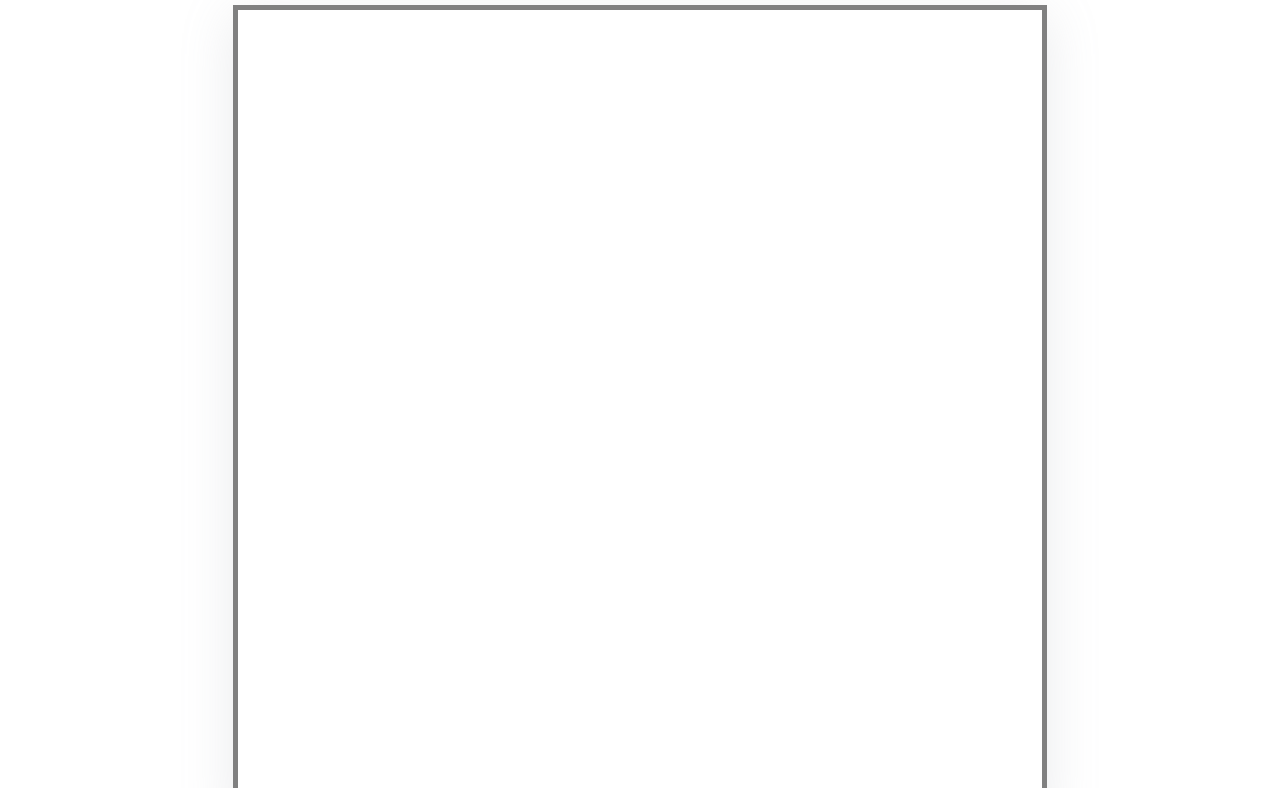
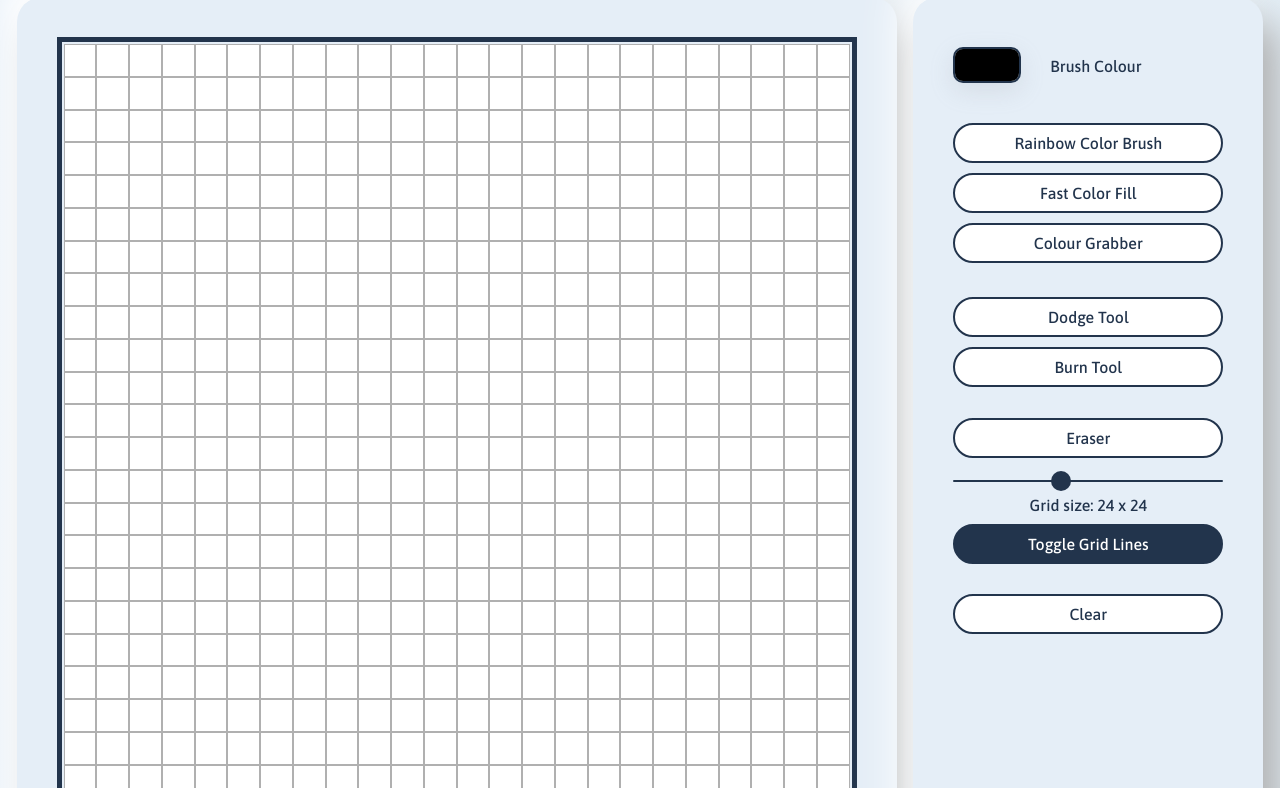
Before and after one commit to Luong-Bao-Thai/etch-a-sketch, a plain HTML site: page index.html in a window 1280 px wide. Shown: the part 75-863 px from the top of the page. Drawn offline with Linux system fonts and the light colour scheme.

Commit message:
Update UI

```diff
--- a/app.js
+++ b/app.js
@@ -1,16 +1,18 @@
 
-const container = document.getElementById("container");
+const gridContainer_div = document.getElementById("grid-container");
 
 
 function makeRows(rows, cols) {
-    container.style.setProperty('--grid-rows', rows);
-    container.style.setProperty('--grid-cols', cols);
+    gridContainer_div.style.setProperty('--grid-rows', rows);
+    gridContainer_div.style.setProperty('--grid-cols', cols);
     for (c = 0; c < (rows * cols); c++) {
         let cell = document.createElement("div");
-        // cell.innerText = (c + 1);
-        container.appendChild(cell).className = "grid-item";
+        gridContainer_div.appendChild(cell).className = "grid-item";
+        cell.setAttribute('draggable', 'false');
+        cell.style.backgroundColor = 'transperent';
+        // cell.style.borderRadius = '';
         cell.addEventListener("mousemove", () => cell.style.backgroundColor = 'black');
     };
 };
 
-makeRows(100, 100);
+makeRows(24, 24);
--- a/index.html
+++ b/index.html
@@ -5,12 +5,52 @@
     <meta charset="UTF-8">
     <meta http-equiv="X-UA-Compatible" content="IE=edge">
     <meta name="viewport" content="width=device-width, initial-scale=1.0">
-    <title>Etch-a-sketch</title>
+    <title>8bit ARTIST</title>
 </head>
 <body>
-    <h1 class="header">Etch-a-sketch</h1>
+    <div class="canvas">
+        <h1 class="header">8bit ARTIST</h1>
+        <div class="main">
+            <div class="grid-wrapper">
+                <div id="grid-container" class="toggle-grid" draggable="false"></div>
+            </div>
+            <div class="controls">
 
-    <div id="container"></div>
+                <div class="color-card">
+                    <div class="color-box">
+                        <input type="color" id="color-select">
+                    </div>
+                    <span>Brush Colour</span>
+                </div>
+                <!-- <div class="color-card cc2">
+                    <div class="color-box">
+                        <input type="color" id="bg-color-select" value="#ffffff">
+                    </div>
+                    <span>Background Colour</span>
+                </div> -->
+                <button id="rainbow-btn">Rainbow Color Brush</button>
+                <button id="color-fill">Fast Color Fill</button>
+                <button id="color-grabber">Colour Grabber</button>
+
+                <button id="lighten-btn">Dodge Tool</button>
+                <button id="shader-btn">Burn Tool</button>
+
+                <button id="eraser-btn">Eraser</button>
+
+                <div class="slider-box">
+                    <input type="range" value="24" min="1" max="60" id="range-slider" onmousemove="rangeSliderValue(this.value)"
+                        onChange="rangeSlider(this.value)">
+                    <div id="progress-bar"></div>
+                </div>
+
+                <p class="grid-size">Grid size: <span id="range-value">24</span> x <span id="range-value">24</span></p>
+
+                <button id="grid-btn" class="btn-on">Toggle Grid Lines</button>
+                <button id="clear-grid">Clear</button>
+
+            </div>
+        </div>
+    </div>
 
     <script src="app.js"></script>
 </body>
--- a/style.css
+++ b/style.css
@@ -1,15 +1,67 @@
+@import url("https://fonts.googleapis.com/css2?family=Asap:wght@400;500;700&family=Press+Start+2P&display=swap");
+
+* {
+  box-sizing: border-box;
+  margin: 0;
+  padding: 0;
+}
+
 :root {
   --grid-cols: 1;
   --grid-rows: 1;
+  --main-color: #22344c;
 }
 
-#container {
+.canvas {
+  background: rgb(236, 243, 250);
+  background: linear-gradient(
+    101deg,
+    rgba(236, 243, 250, 1) 0%,
+    rgba(227, 238, 246, 1) 100%
+  );
+}
+
+h1 {
+  display: flex;
+  justify-content: center;
+  align-items: center;
+  margin: auto;
+  padding: 20px;
+  font-family: "Press Start 2P", cursive;
+  color: #ee802c;
+  /* background: -webkit-linear-gradient(100deg, #f2aa74, #ee802c);
+  -webkit-background-clip: text;
+  -webkit-text-fill-color: transparent; */
+}
+
+.main {
+  display: flex;
+  justify-content: space-evenly;
+  max-width: 1900px;
+  margin-left: auto;
+  margin-right: auto;
+  /* background-color: #ececec; */
+}
+
+/* Grid sytles */
+.grid-wrapper {
+  width: 880px;
+  height: 880px;
+  background-color: #e5eef7;
+  border-radius: 25px;
+  display: flex;
+  justify-content: center;
+  align-items: center;
+  box-shadow: 20px 20px 42px -5px #adadad, -15px -20px 30px -5px #ffffff;
+}
+
+#grid-container {
   width: 800px;
   height: 800px;
   margin: auto;
-  border: 5px solid grey;
+  border: 5px solid #22344c;
   padding: 2px;
-  box-shadow: rgba(149, 157, 165, 0.2) 0px 10px 50px;
+  /* box-shadow: rgba(149, 157, 165, 0.2) 0px 10px 50px; */
   /* background-color: gray; */
   display: grid;
   /* grid-gap: 1em; */
@@ -20,6 +72,127 @@
 .grid-item {
   /* padding: 1em;
   text-align: center; */
-  /* border: 1px solid #ddd; */
+  border: 1px solid rgba(99, 99, 99, 0.5);
   aspect-ratio: 1;
+  user-select: none;
+  background-color: white;
 }
+
+/* Control Styles */
+.controls {
+  width: 350px;
+  background-color: #e5eef7;
+  border-radius: 25px;
+  padding: 40px;
+  /* box-shadow: rgba(149, 157, 165, 0.2) 0px 8px 24px; */
+  box-shadow: 20px 20px 42px -5px #adadad, -20px -20px 42px -5px #ffffff;
+}
+
+input[type="color"] {
+  display: block;
+  outline: none;
+  border: none;
+  /* border: 1px solid rgb(62, 166, 255); */
+  background-color: rgba(0, 0, 0, 0);
+  border-radius: 2px;
+  width: 200%;
+  /* padding: 4px 8px; */
+  height: 200%;
+  transform: translateX(-10px) translateY(-10px);
+}
+.color-box {
+  height: 36px;
+  overflow: hidden;
+  border-radius: 10px;
+  border: 2px solid var(--main-color);
+  width: 25%;
+  margin-bottom: 10px;
+  box-shadow: rgba(149, 157, 165, 0.2) 0px 8px 24px;
+
+  /* transform: translateY(-10px); */
+}
+
+.color-card {
+  font-family: Asap, "Helvetica Neue", sans-serif;
+  font-weight: 500;
+  font-size: 16px;
+  color: var(--main-color);
+  display: flex;
+  position: relative;
+  margin-bottom: 30px;
+  margin-top: 10px;
+}
+.color-card span {
+  margin-left: 9px;
+  position: absolute;
+  top: 10px;
+  left: 88px;
+}
+
+button {
+  display: block;
+  color: var(--main-color);
+  font-weight: 500;
+  font-family: Asap, "Helvetica Neue", sans-serif;
+  background-color: rgba(255, 255, 255, 1);
+  font-size: 16px;
+  outline: none;
+  border: 2px solid var(--main-color);
+  border-radius: 25px;
+  padding: 9px 15px;
+  width: 100%;
+  margin-bottom: 10px;
+  transition: 1s;
+}
+/* button:hover {
+  -webkit-box-shadow: 10px 9px 34px -6px #bebebe, -9px -9px 34px -6px #ffffff;
+  box-shadow: 10px 9px 34px -6px #969696, -9px -9px 10px -6px #ffffff;
+} */
+
+#color-grabber {
+  margin-bottom: 34px;
+}
+
+#shader-btn {
+  margin-bottom: 31px;
+}
+
+/* Slider styles */
+.slider-box {
+  margin-bottom: 10px;
+}
+input[type="range"] {
+  width: 100%;
+  height: 2px;
+  background: var(--main-color);
+  appearance: none;
+  outline: none;
+  border-radius: 2px;
+}
+input[type="range"]::-webkit-slider-thumb {
+  appearance: none;
+  width: 20px;
+  height: 20px;
+  border-radius: 50%;
+  background: var(--main-color);
+}
+.grid-size {
+  font-family: Asap, "Helvetica Neue", sans-serif;
+  font-weight: 500;
+  font-size: 16px;
+  color: var(--main-color);
+  text-align: center;
+  margin-bottom: 10px;
+}
+
+#grid-btn {
+  margin-bottom: 30px;
+}
+.btn-on {
+  background-color: var(--main-color);
+  color: white;
+}
+
+#clear-grid {
+  margin-bottom: 0px;
+}
```
